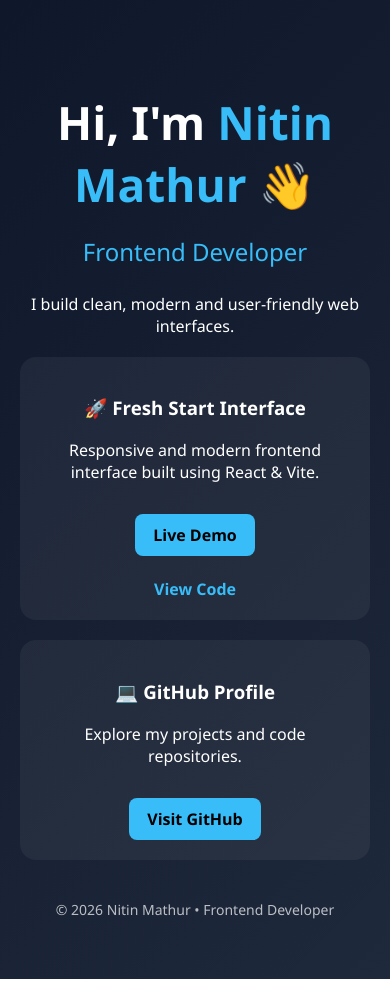
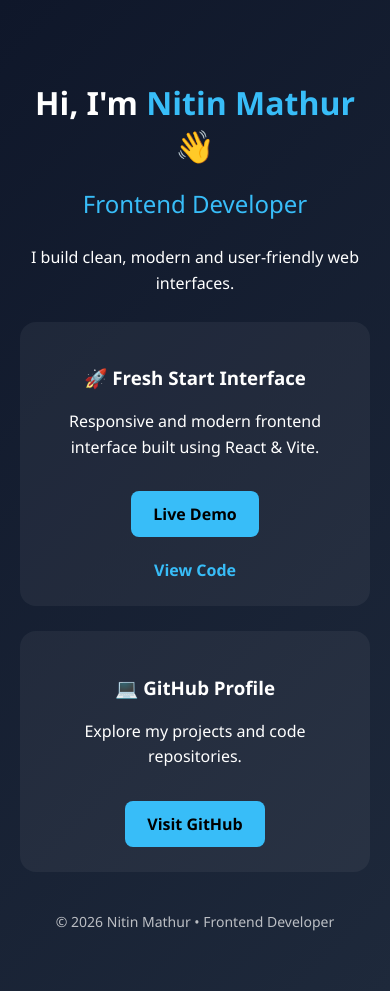
Before and after one commit to Neil9210/portfolio, a plain HTML site: page index.html in a window 390 px wide. Drawn offline with Linux system fonts and the light colour scheme.

Commit message:
Refine styles for headings, cards, and buttons
Adjusted styles for headings, cards, and buttons to improve layout and responsiveness.

```diff
--- a/index.html
+++ b/index.html
@@ -20,13 +20,22 @@ body {
   padding: 60px 20px;
 }
 
+/* HERO TITLE */
 h1 {
-  font-size: 46px;
+  font-size: 44px;
   margin-bottom: 5px;
 }
 
 h1 span {
   color: #38bdf8;
+  white-space: nowrap; /* keeps name in one line */
+}
+
+/* MOBILE RESPONSIVE */
+@media (max-width: 500px) {
+  h1 {
+    font-size: 32px;
+  }
 }
 
 h2 {
@@ -35,11 +44,16 @@ h2 {
   font-weight: 500;
 }
 
+p {
+  line-height: 1.6;
+}
+
+/* CARDS */
 .card {
   background: rgba(255,255,255,0.05);
-  padding: 20px;
+  padding: 25px;
   border-radius: 16px;
-  margin: 20px 0;
+  margin: 25px 0;
   transition: 0.3s;
 }
 
@@ -54,13 +68,20 @@ a {
   font-weight: bold;
 }
 
+/* BUTTON */
 .button {
   display: inline-block;
   margin-top: 15px;
-  padding: 10px 18px;
+  padding: 12px 22px;
   background: #38bdf8;
   color: black;
   border-radius: 8px;
+  font-weight: bold;
+  transition: 0.2s;
+}
+
+.button:hover {
+  transform: scale(1.05);
 }
 
 .footer {
```
